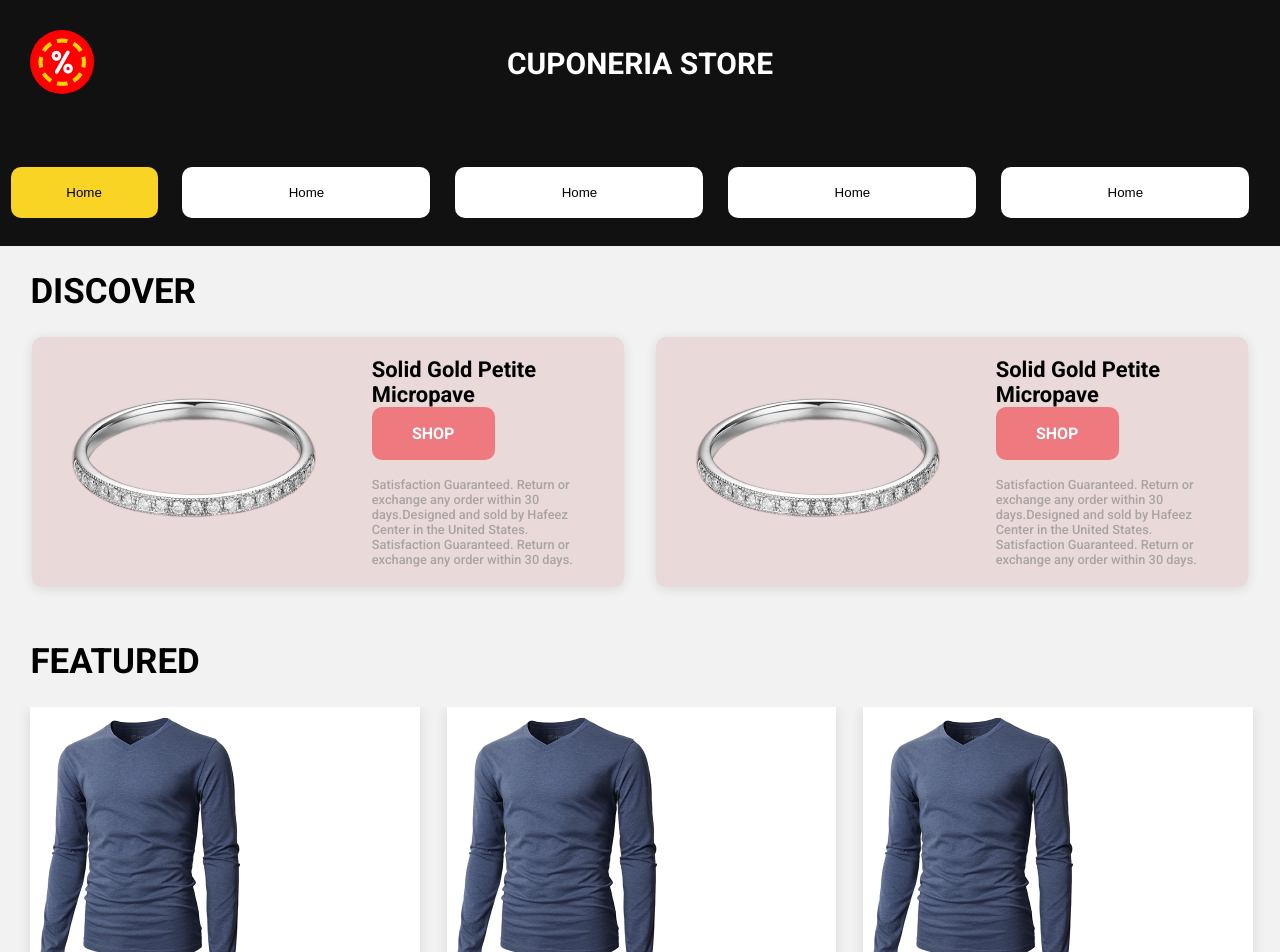
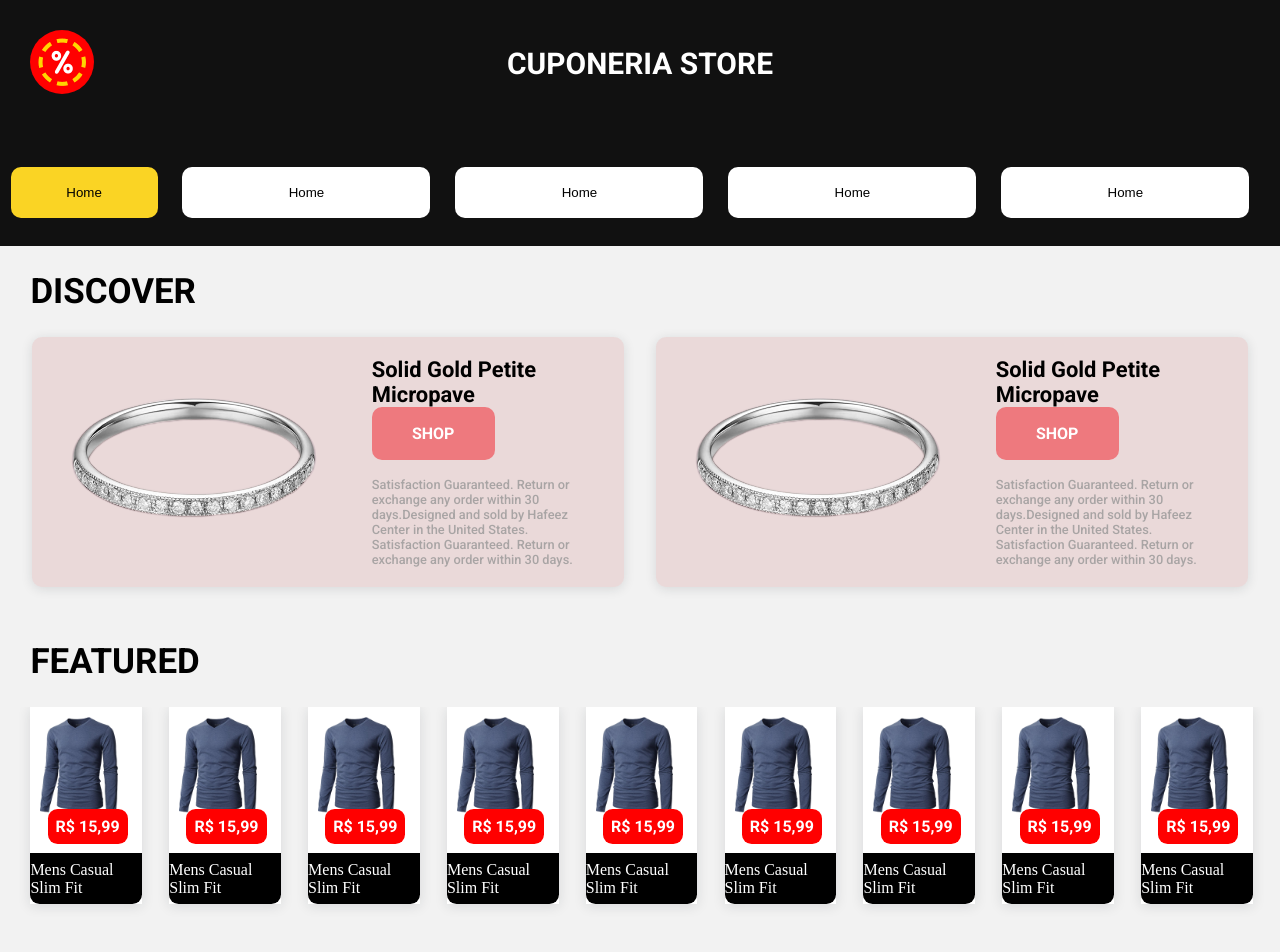
Before and after one commit to viniciusbls9/Cuponeria-Frontend-Challenge, a React (Create React App) app in the folder cuponeriastore/: page / in a window 1280 px wide. Shown: the top 952 px of the page. After the commit the page ends 931 px from the top, so only its background shows below. Built offline with nearby package versions, Linux system fonts and the light colour scheme.

Commit message:
Ajustes no responsivo do componente Featured

```diff
--- a/cuponeriastore/src/components/Featured/index.tsx
+++ b/cuponeriastore/src/components/Featured/index.tsx
@@ -1,4 +1,5 @@
 import React from 'react';
+import { Link } from 'react-router-dom';
 
 import image3 from '../../assets/images/image3.png';
 
@@ -10,6 +11,20 @@ const Featured: React.FC = () => {
         <>
             <h2>Featured</h2>
             <FeaturedContainer>
+                <div className="card-container">
+                    <div className="card-white">
+                        <a>
+                            <img src={image3} alt="" />
+                            <div className="badge-price">
+                                <span>R$ 15,99</span>
+                            </div>
+                        </a>
+                    </div>
+                    <div className="card-black">
+                        <p>Mens Casual Slim Fit</p>
+                    </div>
+                </div>
+
                 <div className="card-container">
                     <div className="card-white">
                         <img src={image3} alt="" />
@@ -45,6 +60,68 @@ const Featured: React.FC = () => {
                         <p>Mens Casual Slim Fit</p>
                     </div>
                 </div>
+
+                <div className="card-container">
+                    <div className="card-white">
+                        <img src={image3} alt="" />
+                        <div className="badge-price">
+                            <span>R$ 15,99</span>
+                        </div>
+                    </div>
+                    <div className="card-black">
+                        <p>Mens Casual Slim Fit</p>
+                    </div>
+                </div>
+
+                <div className="card-container">
+                    <div className="card-white">
+                        <img src={image3} alt="" />
+                        <div className="badge-price">
+                            <span>R$ 15,99</span>
+                        </div>
+                    </div>
+                    <div className="card-black">
+                        <p>Mens Casual Slim Fit</p>
+                    </div>
+                </div>
+
+                <div className="card-container">
+                    <div className="card-white">
+                        <img src={image3} alt="" />
+                        <div className="badge-price">
+                            <span>R$ 15,99</span>
+                        </div>
+                    </div>
+                    <div className="card-black">
+                        <p>Mens Casual Slim Fit</p>
+                    </div>
+                </div>
+
+                <div className="card-container">
+                    <div className="card-white">
+                        <img src={image3} alt="" />
+                        <div className="badge-price">
+                            <span>R$ 15,99</span>
+                        </div>
+                    </div>
+                    <div className="card-black">
+                        <p>Mens Casual Slim Fit</p>
+                    </div>
+                </div>
+
+                <div className="card-container">
+                    <div className="card-white">
+                        <img src={image3} alt="" />
+                        <div className="badge-price">
+                            <span>R$ 15,99</span>
+                        </div>
+                    </div>
+                    <div className="card-black">
+                        <p>Mens Casual Slim Fit</p>
+                    </div>
+                </div>
+
+
             </FeaturedContainer>
         </>
     );
--- a/cuponeriastore/src/components/Featured/styles.ts
+++ b/cuponeriastore/src/components/Featured/styles.ts
@@ -3,7 +3,7 @@ import styled from 'styled-components';
 export const FeaturedContainer = styled.div `
     display: flex;
     flex-direction: row;
-    overflow-x: auto;
+    overflow-x: scroll;
 
     &::-webkit-scrollbar-track {
         background-color: var(--color-background-yellow);
@@ -32,6 +32,10 @@ export const FeaturedContainer = styled.div `
         background-color: #fff;
         margin-right: 1.7rem;
         margin-bottom: 1.7rem;
+
+        @media(min-width: 1100px) {
+            max-width: 15.75rem;
+        }
     }
 
     .card-container:first-of-type {
@@ -45,10 +49,15 @@ export const FeaturedContainer = styled.div `
     .card-white {
         background-color: var(--color-background-white);
         margin-right: 0.9rem;
+        cursor: pointer;
     }
 
     .card-white img {
         padding: 10px;
+
+        @media(min-width: 1100px) {
+            max-width: 100%;
+        }
     }
 
     .badge-price {
```
